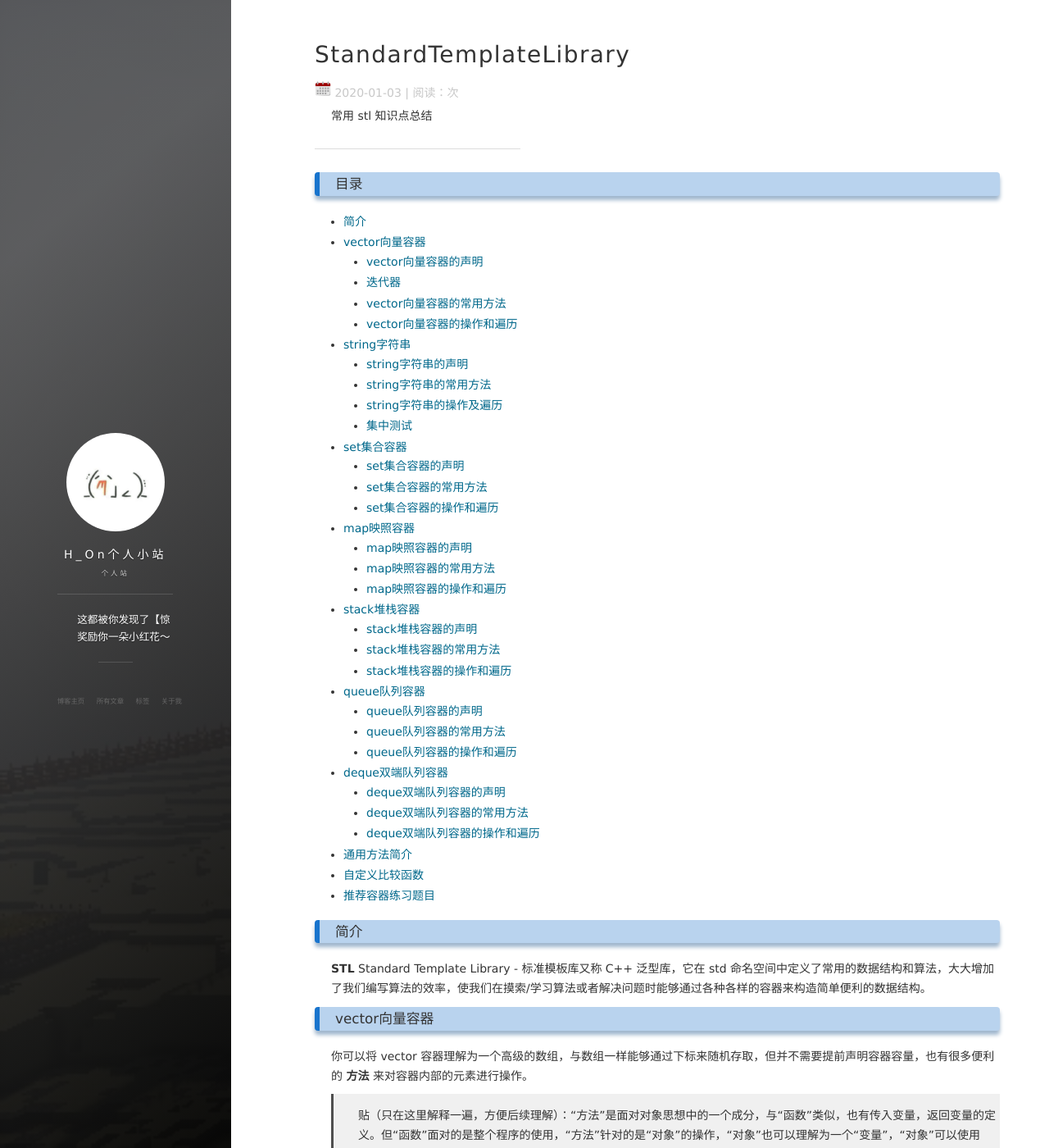
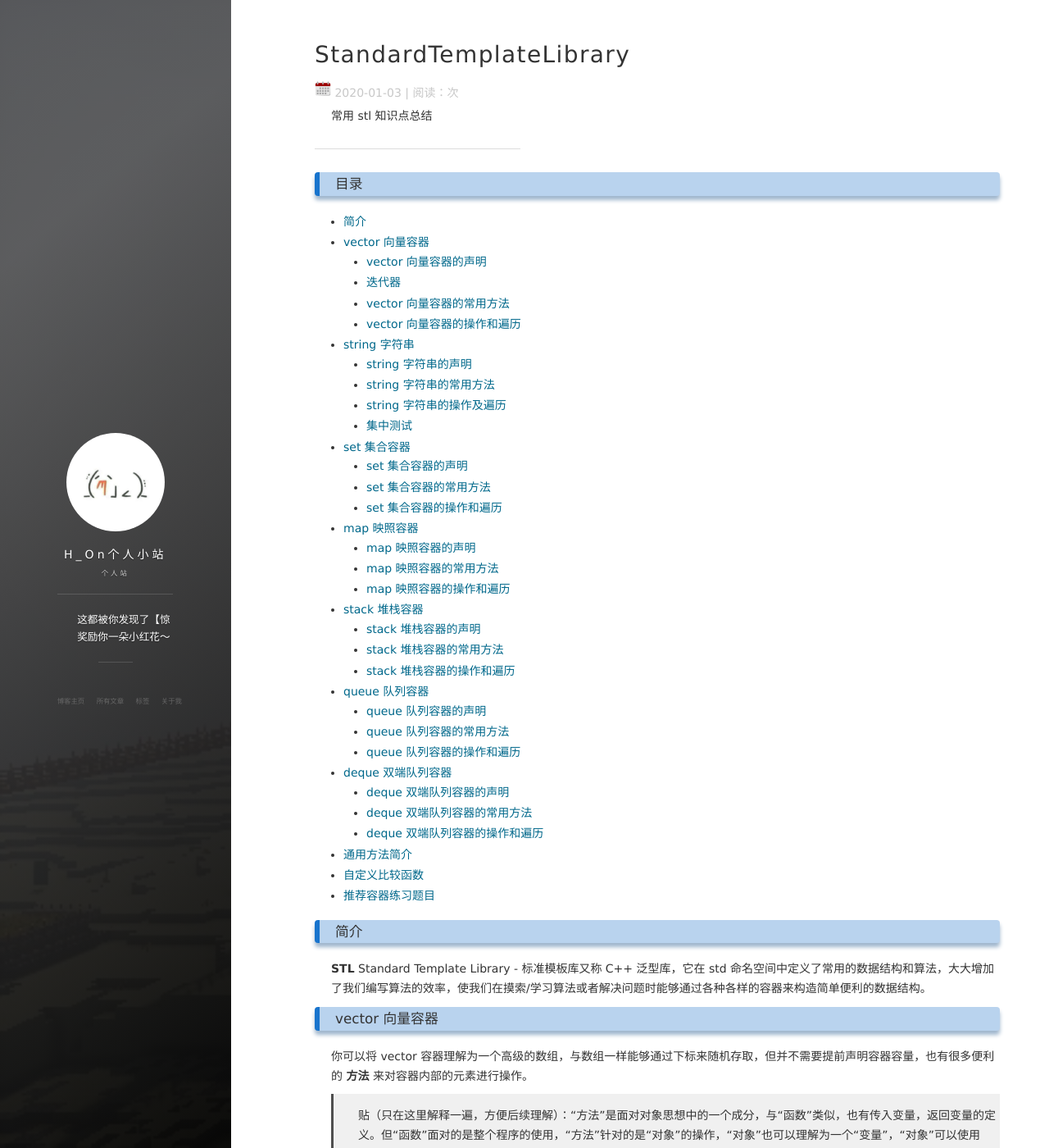
Before and after one commit to Hybrogen/Hybrogen.github.io, a Jekyll site: the page built from _posts/2020-01-03-STL1.md, in a window 1280 px wide and 1400 px high. Shown: the whole window at 82% size. Built offline with Jekyll 4.4.1, drawn with Linux system fonts in a browser that asks for light colours; nearby versions of some CDN libraries; comment, search, counter and statistics services are not loaded; some of the changed text lies outside the part shown.

Commit message:
更新目录

````diff
--- a/_posts/2020-01-03-STL1.md
+++ b/_posts/2020-01-03-STL1.md
@@ -13,36 +13,36 @@ tag: 算法
 
 ### 目录
 * [简介](#简介)
-* [vector向量容器](#vector向量容器)
-  - [vector向量容器的声明](#vector向量容器的声明)
+* [vector 向量容器](#vector-向量容器)
+  - [vector 向量容器的声明](#vector-向量容器的声明)
   - [迭代器](#迭代器)
-  - [vector向量容器的常用方法](#vector向量容器的常用方法)
-  - [vector向量容器的操作和遍历](#vector向量容器的操作和遍历)
-* [string字符串](#string字符串)
-  - [string字符串的声明](#string字符串的声明)
-  - [string字符串的常用方法](#string字符串的常用方法)
-  - [string字符串的操作及遍历](#string字符串的操作及遍历)
+  - [vector 向量容器的常用方法](#vector-向量容器的常用方法)
+  - [vector 向量容器的操作和遍历](#vector-向量容器的操作和遍历)
+* [string 字符串](#string-字符串)
+  - [string 字符串的声明](#string-字符串的声明)
+  - [string 字符串的常用方法](#string-字符串的常用方法)
+  - [string 字符串的操作及遍历](#string-字符串的操作及遍历)
   - [集中测试](#集中测试)
-* [set集合容器](#set集合容器)
-  - [set集合容器的声明](#set集合容器的声明)
-  - [set集合容器的常用方法](#set集合容器的常用方法)
-  - [set集合容器的操作和遍历](#set集合容器的操作和遍历)
-* [map映照容器](#map映照容器)
-  - [map映照容器的声明](#map映照容器的声明)
-  - [map映照容器的常用方法](#map映照容器的常用方法)
-  - [map映照容器的操作和遍历](#map映照容器的操作和遍历)
-* [stack堆栈容器](#stack堆栈容器)
-  - [stack堆栈容器的声明](#stack堆栈容器的声明)
-  - [stack堆栈容器的常用方法](#stack堆栈容器的常用方法)
-  - [stack堆栈容器的操作和遍历](#stack堆栈容器的操作和遍历)
-* [queue队列容器](#queue队列容器)
-  - [queue队列容器的声明](#queue队列容器的声明)
-  - [queue队列容器的常用方法](#queue队列容器的常用方法)
-  - [queue队列容器的操作和遍历](#queue队列容器的操作和遍历)
-* [deque双端队列容器](#deque双端队列容器)
-  - [deque双端队列容器的声明](#deque双端队列容器的声明)
-  - [deque双端队列容器的常用方法](#deque双端队列容器的常用方法)
-  - [deque双端队列容器的操作和遍历](#deque双端队列容器的操作和遍历)
+* [set 集合容器](#set-集合容器)
+  - [set 集合容器的声明](#set-集合容器的声明)
+  - [set 集合容器的常用方法](#set-集合容器的常用方法)
+  - [set 集合容器的操作和遍历](#set-集合容器的操作和遍历)
+* [map 映照容器](#map-映照容器)
+  - [map 映照容器的声明](#map-映照容器的声明)
+  - [map 映照容器的常用方法](#map-映照容器的常用方法)
+  - [map 映照容器的操作和遍历](#map-映照容器的操作和遍历)
+* [stack 堆栈容器](#stack-堆栈容器)
+  - [stack 堆栈容器的声明](#stack-堆栈容器的声明)
+  - [stack 堆栈容器的常用方法](#stack-堆栈容器的常用方法)
+  - [stack 堆栈容器的操作和遍历](#stack-堆栈容器的操作和遍历)
+* [queue 队列容器](#queue-队列容器)
+  - [queue 队列容器的声明](#queue-队列容器的声明)
+  - [queue 队列容器的常用方法](#queue-队列容器的常用方法)
+  - [queue 队列容器的操作和遍历](#queue-队列容器的操作和遍历)
+* [deque 双端队列容器](#deque-双端队列容器)
+  - [deque 双端队列容器的声明](#deque-双端队列容器的声明)
+  - [deque 双端队列容器的常用方法](#deque-双端队列容器的常用方法)
+  - [deque 双端队列容器的操作和遍历](#deque-双端队列容器的操作和遍历)
 * [通用方法简介](#通用方法简介)
 * [自定义比较函数](#自定义比较函数)
 * [推荐容器练习题目](#推荐容器练习题目)
@@ -50,14 +50,14 @@ tag: 算法
 ### 简介
 **STL** Standard Template Library - 标准模板库又称 C++ 泛型库，它在 std 命名空间中定义了常用的数据结构和算法，大大增加了我们编写算法的效率，使我们在摸索/学习算法或者解决问题时能够通过各种各样的容器来构造简单便利的数据结构。
 
-### vector向量容器
+### vector 向量容器
 你可以将 vector 容器理解为一个高级的数组，与数组一样能够通过下标来随机存取，但并不需要提前声明容器容量，也有很多便利的 **方法** 来对容器内部的元素进行操作。
 > 贴（只在这里解释一遍，方便后续理解）：“方法”是面对对象思想中的一个成分，与“函数”类似，也有传入变量，返回变量的定义。但“函数”面对的是整个程序的使用，“方法”针对的是“对象”的操作，“对象”也可以理解为一个“变量”，“对象”可以使用的“专属的函数”就是“方法”<br>
 > 函数与方法的使用有点不一样，这里简单介绍一下<br>
 > 函数：函数名(参数);<br>
 > 方法：对象变量名.方法名(参数);
 
-#### **vector向量容器的声明**
+#### **vector 向量容器的声明**
 需要头文件 `#include <vector>`
 ```c++
 vector<T> v;                    // T 是容器内元素的变量类型
@@ -81,7 +81,7 @@ vector<double> v(8, 2.33);      //定义一个 v ，容量是 8 ，每个元素
 
 有关迭代器的使用，下文会给出实例，但不会再做详细解释了。
 
-#### **vector向量容器的常用方法**
+#### **vector 向量容器的常用方法**
 ```c++
 v.push_back(e);                 //从容器末端追加一个元素，容器末端自动扩张
 v.begin();                      //返回向量容器的首地址，也就是第一个元素的迭代器地址
@@ -93,7 +93,7 @@ v.empty()                       //如果容器为空，返回“真”，如果
 v.clear()                       //清空容器内容
 ```
 
-#### **vector向量容器的操作和遍历**
+#### **vector 向量容器的操作和遍历**
 ```c++
 #include <iostream>
 #include <vector>
@@ -166,17 +166,17 @@ Not empty
 Is empty
 ```
 
-### string字符串
+### string 字符串
  string 是 C++ 中直接提供的一种新的【数据类型】，字符串变量不同于字符数组构成的字符串，string 型的变量不需要提前定义长度，也就是说它的长度是 可变的 。string 型的变量可以很方便的添加和删除其中的字符和字符串，也可以直接使用下标进行查改。它在声明的时候计算机会分配一个空间，当你的字符串变的过于长，超过现在已经分配的内存的时候，它会自动开辟一片新的 足够长 的内存，来存放变长的字符串。这种变量类型在处理字符串上就变得很简便，最重要的是，更好理解了。
 
-#### **string字符串的声明**
+#### **string 字符串的声明**
  string 型变量的使用并不需要特殊的头文件<br>
 一部分 string 字符串的操作需要头文件 `#include <string>`
 ```c++
 string s;                       //声明一个空的 string 容器 s ，s 是一个空字符串，字符串长度为 0
 ```
 
-#### **string字符串的常用方法**
+#### **string 字符串的常用方法**
 ```c++
 s.append(str);                  //从字符串末端追加一个字符串，注意只能是字符串不能是字符
 s.begin();                      //返回字符串的首地址，也就是第一个字符的迭代器地址
@@ -193,7 +193,7 @@ s.clear();                      //清空字符串，但通常直接赋值空字
 s.c_str();                      //返回一个与 C 语言中的字符数组同类型的指针，使 string 类型的变量可以实用 C 中的 printf() 函数和 sscanf() 函数
 ```
 
-#### **string字符串的操作及遍历**
+#### **string 字符串的操作及遍历**
  C++ 为 string 字符串类型的变量提供了很多方便实用的功能
 ```c++
 s1 </<=/>/>=/==/!= s2           //两个字符串可以进行逻辑判断
@@ -319,7 +319,7 @@ s.length() = 0
 Is empty
 ```
 
-### set集合容器
+### set 集合容器
 顾名思义，集合容器是用来储存一系列相同数据类型元素的容器，但没有一个排序规则计算机无法保存，因此 set 集合容器实现了红黑树（Red-Black Tree）的平衡二叉检索树的数据结构，在插入元素时，set 容器会自动调整二叉树，生成一个左子节点小于根节点小于右子节点的排序树，并且保证左右子树高度相同，以获得最快的检索速度。<br>
 平衡二叉检索树的检索效率高于 vector、deque、list 等容器。由于 set 容器的构建原理，set 容器并不能修改，因为值如果改变，树的结构就可能需要调整，因此 set 中的内容只能增删查。
 
@@ -328,14 +328,14 @@ Is empty
  multiset 是【多重集合容器】，与 set 相同可以对元素使用红黑树进行自动排序，可以储存相同的元素，如果需要排序的数据有重复，可以考虑使用 multiset 。<br>
  set 和 multiset 都定义在头文件 `<set>` 中
 
-#### **set集合容器的声明**
+#### **set 集合容器的声明**
 需要头文件 `#include <set>`
 ```c++
 set<T> s;                       // T 是容器内元素的变量类型
 multiset<T> ms;                 // T 是容器内元素的变量类型
 ```
 
-#### **set集合容器的常用方法**
+#### **set 集合容器的常用方法**
 ```c++
 //set 容器的方法
 s.insert(e);                    //将 e 加入集合，自动排序，默认升序，不可重复插入
@@ -347,7 +347,7 @@ ms.erase(k);                    //删除所有键值为 k 的元素，返回删
 ms.find(k);                     //查找第一个键值为 k 的元素的位置，返回迭代器地址，若没找到返回 ms.end()
 ```
 
-#### **set集合容器的操作和遍历**
+#### **set 集合容器的操作和遍历**
  set 的操作
 ```c++
 #include <iostream>
@@ -425,10 +425,10 @@ Not found 2
 Found 5
 ```
 
-### map映照容器
+### map 映照容器
 映照容器是居于数据对的，可以通过 **键** ，来索引到 **值** 的容器，其中的元素是以 **键-值对** 的形式存储的，是一个比较抽象的数据结构，通过后面的例子可以很容易的理解。
 
-#### **map映照容器的声明**
+#### **map 映照容器的声明**
 需要头文件 `#include <map>`
 ```c++
 //因为 map 储存的是 [键-值对] 所以要定义两个数据类型
@@ -436,7 +436,7 @@ map<T, T> m;                    // T 是容器内元素的变量类型
 multimap<T, T> mm;              // T 是容器内元素的变量类型
 ```
 
-#### **map映照容器的常用方法**
+#### **map 映照容器的常用方法**
 ```c++
 //map 容器的方法
 m.insert(pair<T, T>(k, v));     //将一个键-值对 k: v 加入集合，自动按键值排序，默认升序，不可重复插入
@@ -448,7 +448,7 @@ mm.erase(k);                    //删除所有键值为 k 的元素，返回删
 mm.find(k);                     //查找第一个键值为 k 的元素的位置，返回迭代器地址，若没找到返回 mm.end()
 ```
 
-#### **map映照容器的操作和遍历**
+#### **map 映照容器的操作和遍历**
  map 映照容器可以直接通过 键 来访问对应的 值 ，甚至可以直接使用 键 来生成新的 键-值对 。
 ```c++
 m[k] = v;                       //可以直接使用这种方式来插入新的键值对，如果此键已经存在则会修改此键对应的值
@@ -551,16 +551,16 @@ Not found 16
 Found Ice
 ```
 
-### stack堆栈容器
+### stack 堆栈容器
 堆是一个很神奇的概念，但这里并不用想得太麻烦，想像一个羽毛球桶，只有一个开口，只能从瓶口放进羽毛球或者从瓶口把【最上面】的羽毛球拿出来。也就是 stack 堆栈是一个【后进先出（Last In First Out，LIFO）】的数据存储结构。元素只能从栈顶入栈，只能从栈顶出栈，只能读取栈顶元素。
 
-#### **stack堆栈容器的声明**
+#### **stack 堆栈容器的声明**
 需要头文件 `#include <stack>`
 ```c++
 stack<T> s;                     // T 是容器内元素的变量类型
 ```
 
-#### **stack堆栈容器的常用方法**
+#### **stack 堆栈容器的常用方法**
 ```c++
 s.push(e);                      //从栈顶将元素入栈
 s.pop();                        //将栈顶元素出栈
@@ -568,7 +568,7 @@ s.top();                        //读取栈顶元素
 s.empty();                      //判断队列是否为空
 ```
 
-#### **stack堆栈容器的操作和遍历**
+#### **stack 堆栈容器的操作和遍历**
 ```c++
 #include <iostream>
 #include <stack>
@@ -596,16 +596,16 @@ int main() {
 1
 ```
 
-### queue队列容器
+### queue 队列容器
 队列是一个【先进先出（First In First Out，FIFO）】的储存结构，元素只能从队尾插入，只能从队首删除。
 
-#### **queue队列容器的声明**
+#### **queue 队列容器的声明**
 需要头文件 `#include <queue>`
 ```c++
 queue<T> q;                     // T 是容器内元素的变量类型
 ```
 
-#### **queue队列容器的常用方法**
+#### **queue 队列容器的常用方法**
 ```c++
 q.push(e);                      //后端入队
 q.pop();                        //前端出队
@@ -614,7 +614,7 @@ q.back();                       //读取队尾元素
 q.empty();                      //判断队列是否为空
 ```
 
-#### **queue队列容器的操作和遍历**
+#### **queue 队列容器的操作和遍历**
 ```c++
 #include <iostream>
 #include <queue>
@@ -643,10 +643,10 @@ int main() {
 1
 ```
 
-### deque双端队列容器
+### deque 双端队列容器
 顾名思义是一个可以从两端进行出入操作的队列。内部数据存储结构与 vector 相同，也可以用下标进行随机存取。
 
-#### **deque双端队列容器的声明**
+#### **deque 双端队列容器的声明**
 需要头文件 `#include <deque>`
 ```c++
 deque<T> d;                     // T 是容器内元素的变量类型
@@ -654,7 +654,7 @@ deque<int> d(6);                //声明一个储存 int 型数据的 deque 容
 vector<double> d(8, 2.33);      //定义一个 d ，容量是 8 ，每个元素的值是2.33
 ```
 
-#### **deque双端队列容器的常用方法**
+#### **deque 双端队列容器的常用方法**
 ```c++
 d.push_back(e);                 //后端插入元素，尾部扩充
 d.push_front(e);                //前端插入元素，头部扩充
@@ -666,7 +666,7 @@ d.insert(p, e);                 //在迭代器位置之前插入
 d.erase(p[, p1]);               //删除迭代器位置或一段区间中的元素
 ```
 
-#### **deque双端队列容器的操作和遍历**
+#### **deque 双端队列容器的操作和遍历**
 ```c++
 #include <iostream>
 #include <deque>
````
Also changed, not shown: _posts/2020-02-27-JosephusProblem.md (+4 -4 lines).
